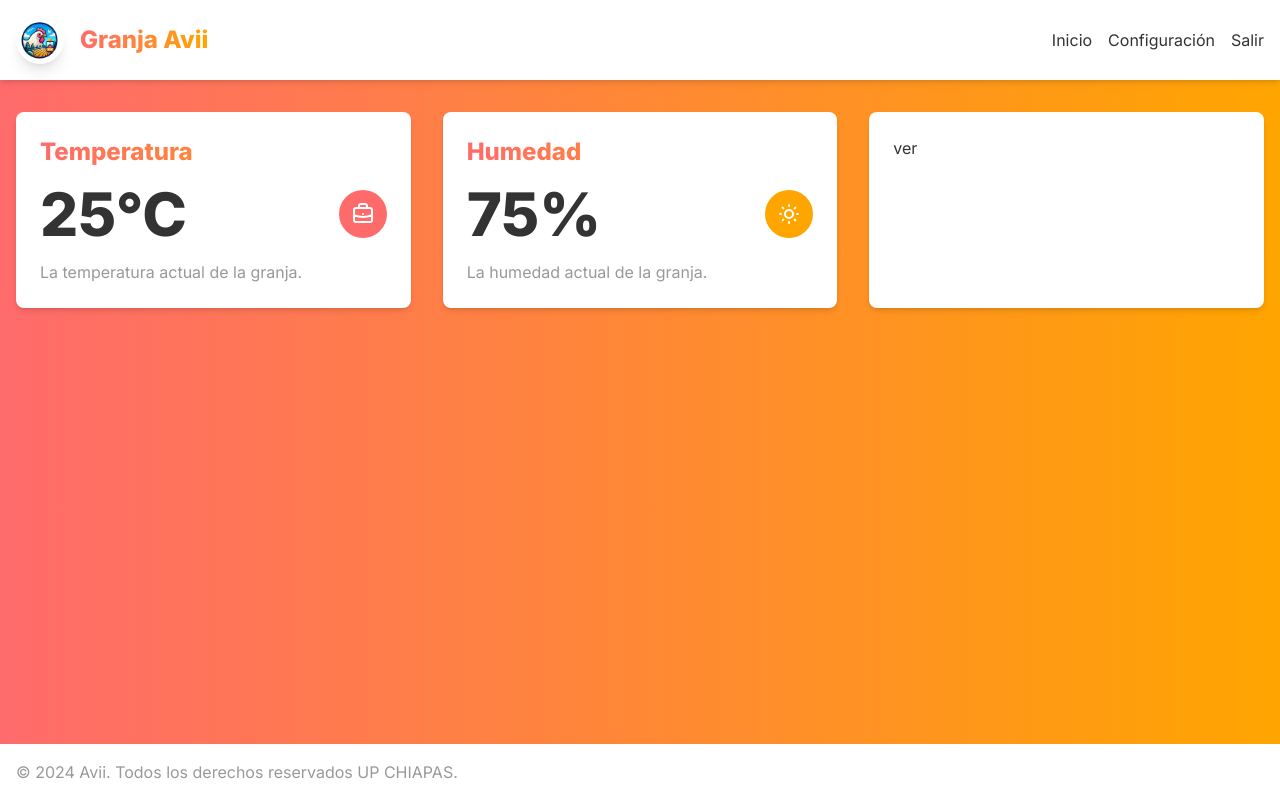
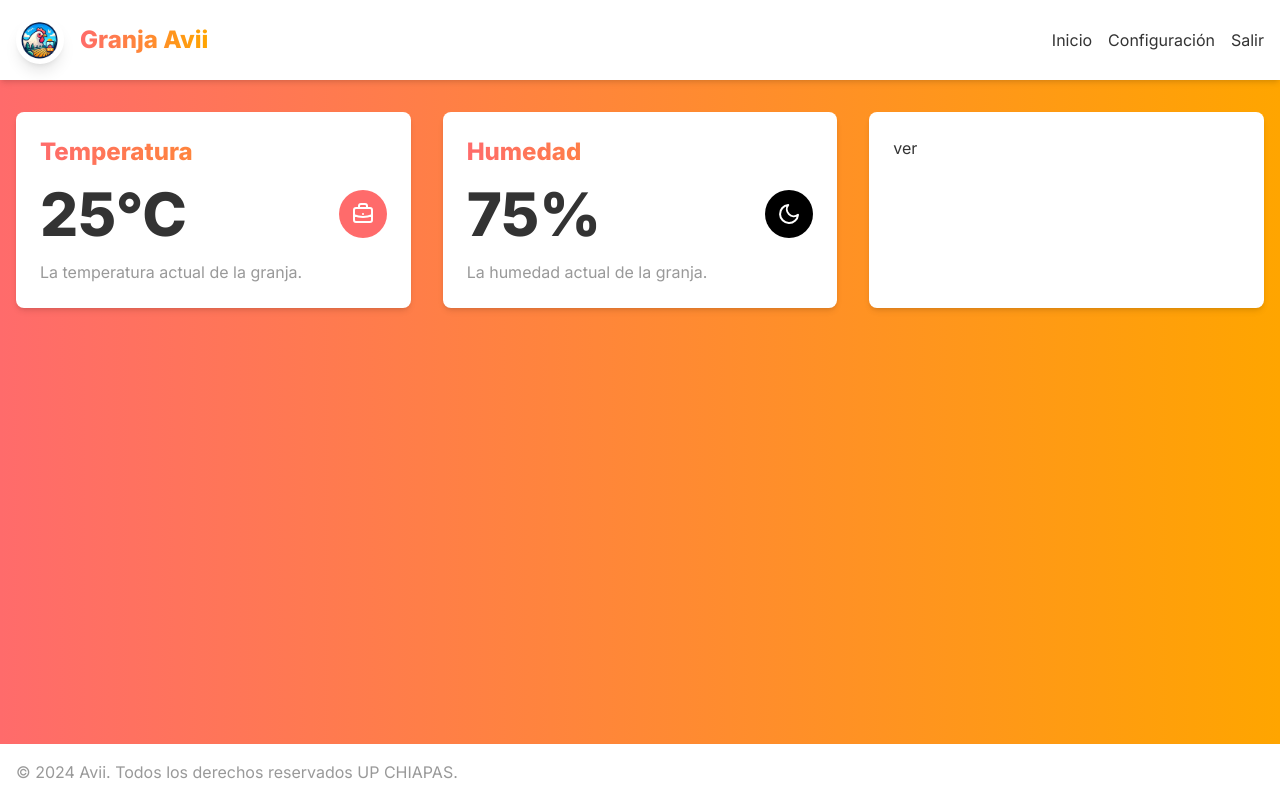
Before and after one commit to JhairAlexby1/multidisciplinario-5-front, a Next.js app: page /homePage in a window 1280 px wide. Built offline with nearby package versions, Linux system fonts and the light colour scheme; no server answers.

Commit message:
rangos de luz implementados

```diff
--- a/src/components/cardHumidity/Humidity.tsx
+++ b/src/components/cardHumidity/Humidity.tsx
@@ -5,6 +5,8 @@ import { io } from "socket.io-client";
 
 export const Humidity = () => {
     const [humidity, setHumidity] = useState("75%");
+    const [condition, setCondition] = useState("noche"); // Puede ser "noche", "nublado", "soleado"
+    const [color, setColor] = useState("#000"); // Color del contenedor del ícono
 
     useEffect(() => {
         console.log("Intentando conectar con Socket.IO...");
@@ -17,8 +19,22 @@ export const Humidity = () => {
 
         socket.on("sensors-client:getAll", (data) => {
             console.log("Datos recibidos:", data);
-            if (data && data.humidity !== undefined) {
+            if (data) {
+                if (data.humidity !== undefined) {
                     setHumidity(`${data.humidity}%`);
+                }
+                if (data.luminosity !== undefined) {
+                    if (data.luminosity < 5) {
+                        setCondition("noche");
+                        setColor("#000"); // Fondo oscuro
+                    } else if (data.luminosity <= 20) {
+                        setCondition("nublado");
+                        setColor("#9CA3AF"); // Gris para nublado
+                    } else {
+                        setCondition("soleado");
+                        setColor("#FFA500"); // Naranja para soleado
+                    }
+                }
             }
         });
 
@@ -43,7 +59,40 @@ export const Humidity = () => {
             </h2>
             <div className="flex items-center justify-between">
                 <div className="text-6xl font-extrabold text-[#333]">{humidity}</div>
-                <div className="rounded-full bg-[#FFA500] p-3 text-white">
+                <div className="rounded-full p-3 text-white" style={{ backgroundColor: color }}>
+                    {condition === "noche" && (
+                        <svg
+                            xmlns="http://www.w3.org/2000/svg"
+                            className="h-6 w-6"
+                            fill="none"
+                            viewBox="0 0 24 24"
+                            stroke="currentColor"
+                        >
+                            <path
+                                strokeLinecap="round"
+                                strokeLinejoin="round"
+                                strokeWidth={2}
+                                d="M21 12.79A9 9 0 1111.21 3 7 7 0 0021 12.79z"
+                            />
+                        </svg>
+                    )}
+                    {condition === "nublado" && (
+                        <svg
+                            xmlns="http://www.w3.org/2000/svg"
+                            className="h-6 w-6"
+                            fill="none"
+                            viewBox="0 0 24 24"
+                            stroke="currentColor"
+                        >
+                            <path
+                                strokeLinecap="round"
+                                strokeLinejoin="round"
+                                strokeWidth={2}
+                                d="M3 15a4 4 0 100-8 4 4 0 000 8zm2-2a3 3 0 013-3h6a3 3 0 010 6h-9a3 3 0 01-3-3zm16 0a3 3 0 00-3-3h-1a5 5 0 00-9.33-1.15A4 4 0 013 15h9a3 3 0 006 0z"
+                            />
+                        </svg>
+                    )}
+                    {condition === "soleado" && (
                         <svg
                             xmlns="http://www.w3.org/2000/svg"
                             className="h-6 w-6"
@@ -58,6 +107,7 @@ export const Humidity = () => {
                                 d="M12 3v1m0 16v1m9-9h-1M4 12H3m15.364 6.364l-.707-.707M6.343 6.343l-.707-.707m12.728 0l-.707.707M6.343 17.657l-.707.707M16 12a4 4 0 11-8 0 4 4 0 018 0z"
                             />
                         </svg>
+                    )}
                 </div>
             </div>
             <p className="mt-4 text-[#999]">La humedad actual de la granja.</p>
```
Lines whose indentation alone changed are shown as unchanged.
